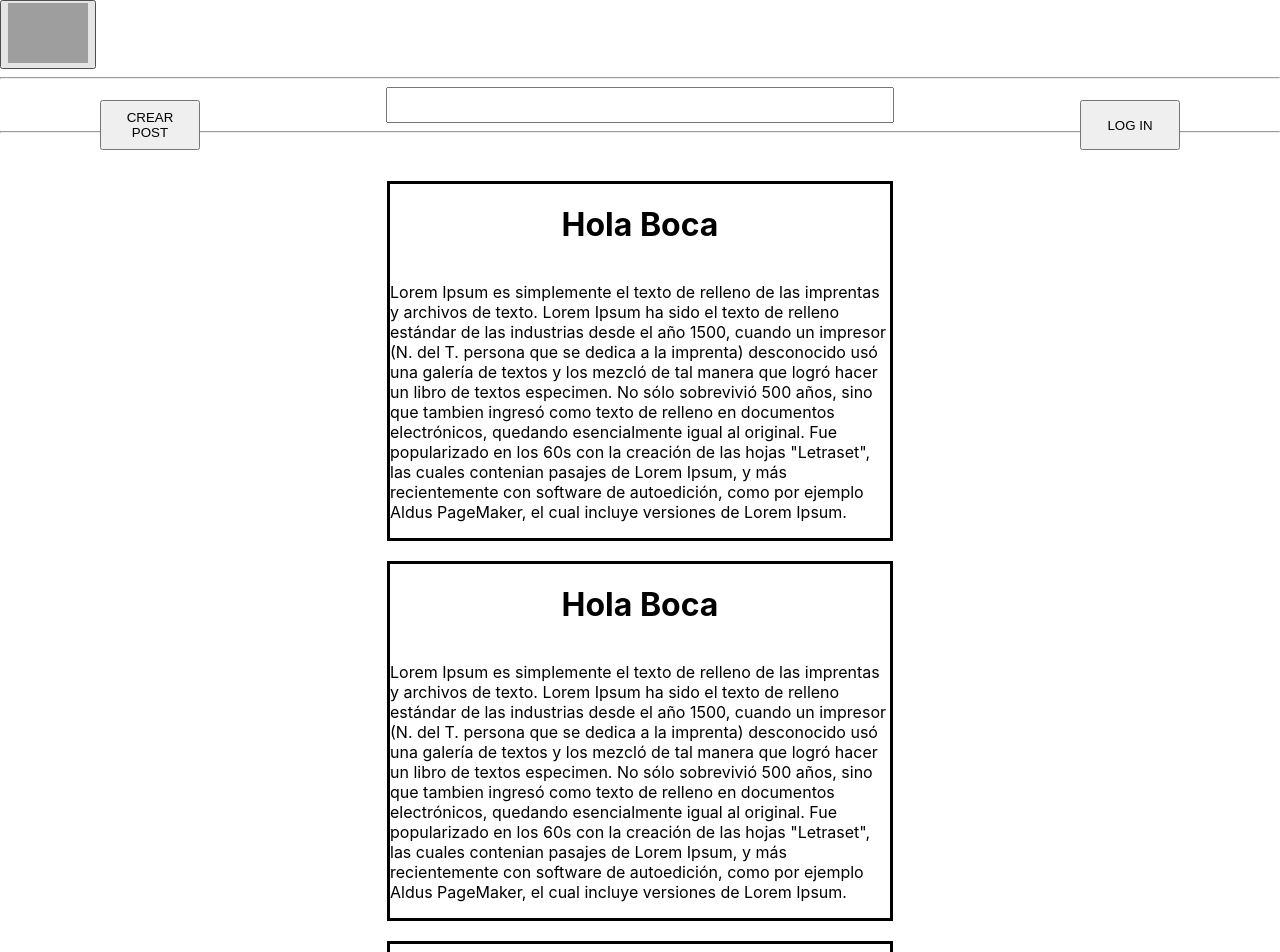
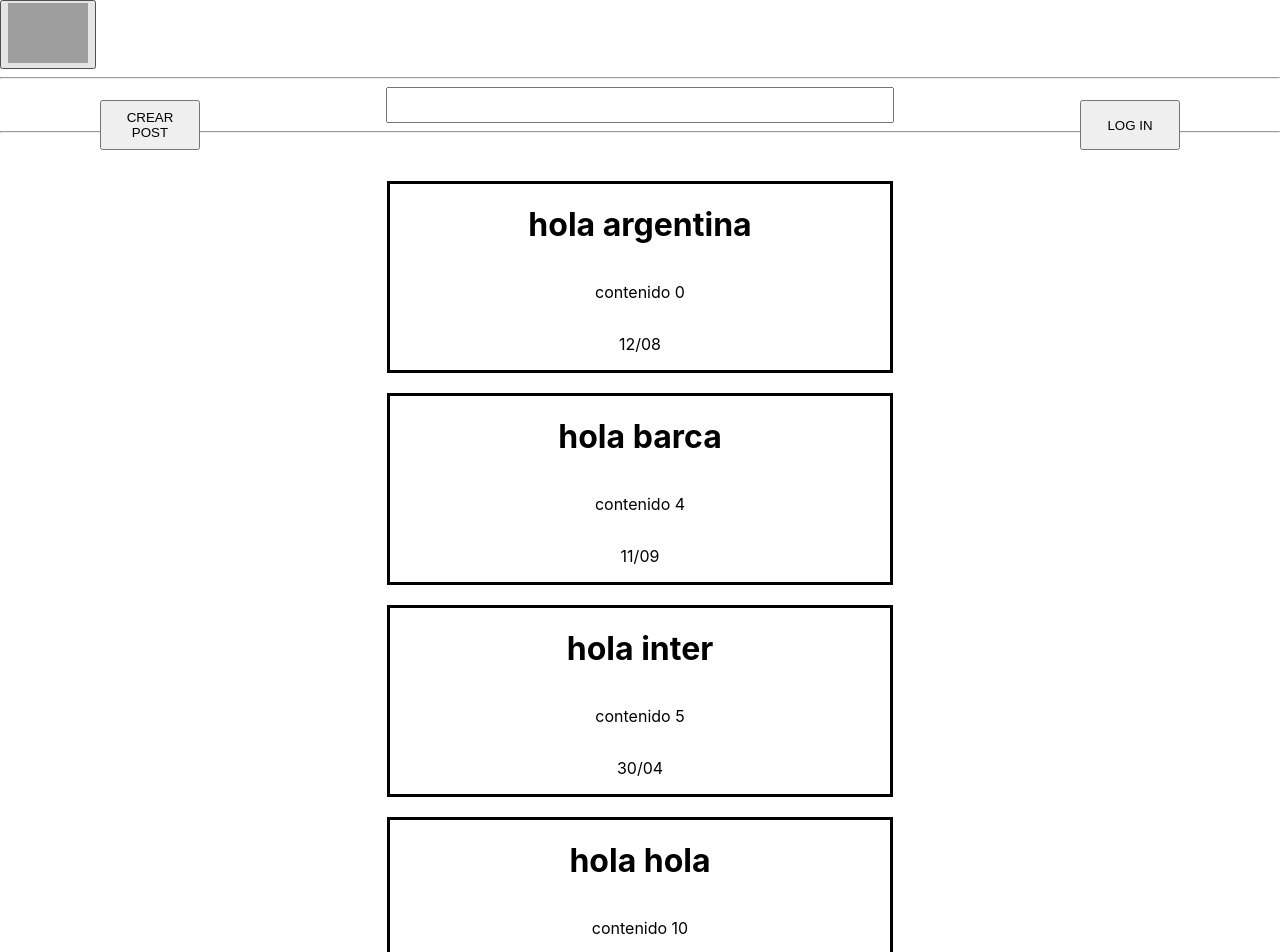
Before and after one commit to romanreyy/trabajoreact, a React (Create React App) app: page / in a window 1280 px wide. Shown: the top 952 px of the page. Built offline with nearby package versions, Linux system fonts and the light colour scheme; grey boxes are pictures that could not be loaded.

Commit message:
"mejor manejo de dinamismo en la pagina"

```diff
--- a/src/Conteiners/Main.js
+++ b/src/Conteiners/Main.js
@@ -1,21 +1,27 @@
 import React from "react";
 import '../App.css';
 import {Posts} from '../components/Posts';
+import {PostDomain} from "../Domain/Post";
 
 export default function Main() {
+    const postList = getPost()
     return (
         <div>
             <div className="showPosts">
-                    <Posts/>
-                    <Posts/>
-                    <Posts/>
-                    <Posts/>
-                    <Posts/>
-                    <Posts/>
-                    <Posts/>
+                {postList.map((object, i) => <Posts post={object}/>)}
             </div>
 
         </div>
 
     );
 }
+
+const getPost = () => {
+    const usePost = [];
+    usePost.push(new PostDomain("hola argentina", "contenido 0", "12/08"))
+    usePost.push(new PostDomain("hola barca", "contenido 4", "11/09"))
+    usePost.push(new PostDomain("hola inter", "contenido 5", "30/04"))
+    usePost.push(new PostDomain("hola hola", "contenido 10", "28/04"))
+
+    return usePost;
+};
--- a/src/Domain/Post.js
+++ b/src/Domain/Post.js
@@ -0,0 +1,7 @@
+ export class PostDomain {
+    constructor(title, description, date) {
+        this.title=title;
+        this.description=description;
+        this.date=date;
+    }
+}
--- a/src/components/Posts.js
+++ b/src/components/Posts.js
@@ -1,19 +1,13 @@
-export function Posts() {
+export function Posts({post}) {
         return (
             <div className="posts">
-                <h1> Hola Boca</h1>
+                <h1> {post.title}</h1>
                 <p>
-                    Lorem Ipsum es simplemente el texto de relleno de las imprentas y archivos de texto. Lorem Ipsum ha
-                    sido el texto de relleno estándar de las industrias desde el año 1500, cuando un impresor (N. del T.
-                    persona que se dedica a la imprenta) desconocido usó una galería de textos y los mezcló de tal
-                    manera que logró hacer un libro de textos especimen.
-                    No sólo sobrevivió 500 años, sino que tambien ingresó como texto de relleno en documentos
-                    electrónicos, quedando esencialmente igual al original. Fue popularizado en los 60s con la creación
-                    de las hojas "Letraset", las cuales contenian pasajes de Lorem Ipsum, y más recientemente con
-                    software de autoedición, como por ejemplo Aldus PageMaker,
-                    el cual incluye versiones de Lorem Ipsum.
+                    {post.description}
+                </p>
+                <p>
+                    {post.date}
                 </p>
             </div>
-
         );
     }
```
